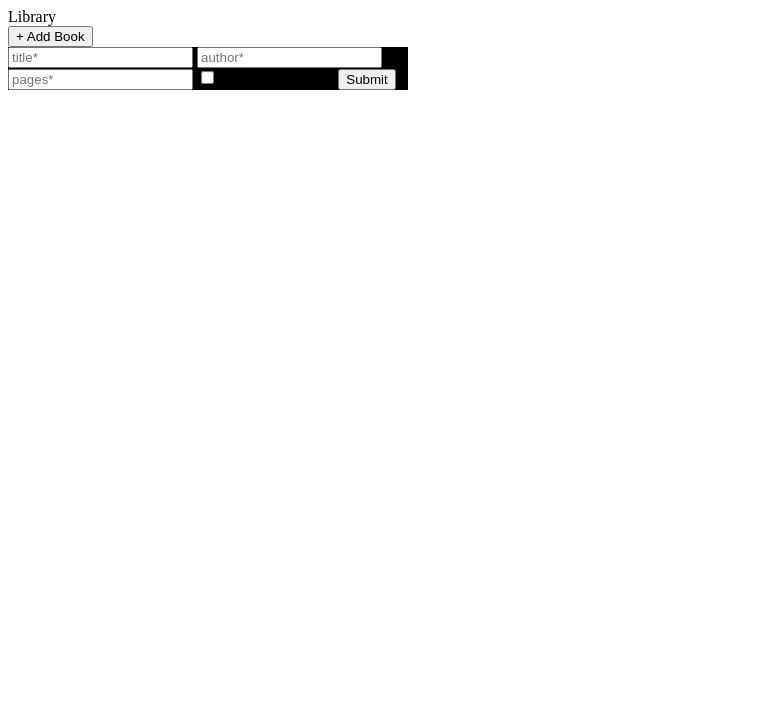
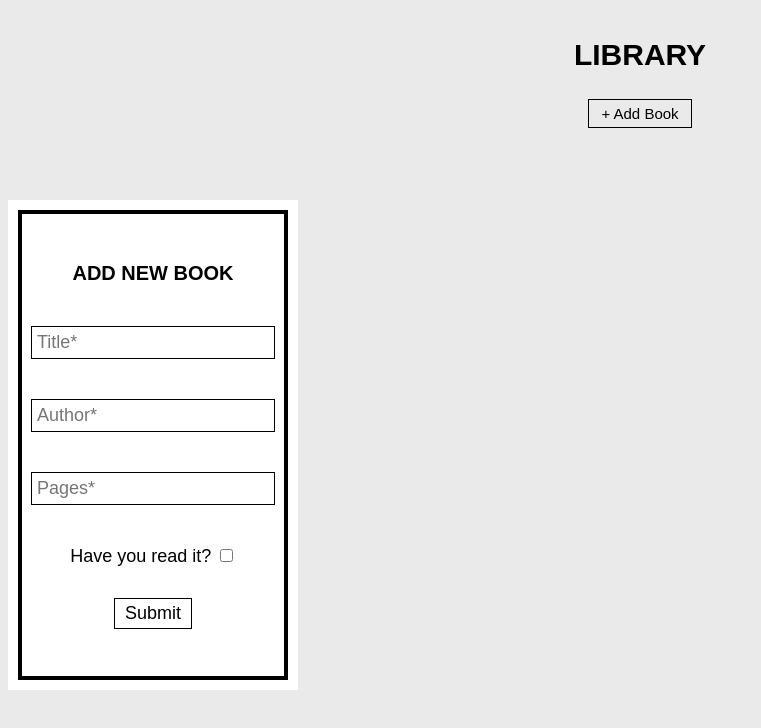
Before and after one commit to Leo-Vargas/library, a plain HTML site: page index.html in a window 1280 px wide. Both pictures are taken after a click on the button "+ Add Book". Shown: the whole page, without its empty margins (0-761 px from the left). Drawn offline with Linux system fonts and the light colour scheme.

Commit message:
updated stykes

```diff
--- a/index.html
+++ b/index.html
@@ -6,17 +6,23 @@
   <title>Library</title>
 </head>
 <body>
-  <header>Library</header>
+  <header>LIBRARY</header>
   <div id="libraryWrap">
-    <button id="newBook">+ Add Book</button>
   </div>
+  <div id="newBookWrap">
+  <button id="newBook">+ Add Book</button>
+  </div>
+
   <div id="formWrap" class="hiddenForm">
     <form id="submitBook">
-      <input id="title" type="text" placeholder="title*" name="title" required autofocus>
-      <input id="author" type="text" placeholder="author*" name="author" required>
-      <input id="pages" type="number" placeholder="pages*" name="pages" required>
+      <div id="addNewBook">ADD NEW BOOK</div>
+      <input id="title" type="text" placeholder="Title*" name="title" maxlength="100" required autofocus>
+      <input id="author" type="text" placeholder="Author*" name="author" maxlength="100" required>
+      <input id="pages" type="number" placeholder="Pages*" name="pages" max="10000" required>
+      <div id="cheboxWrap">
+      <label for="read">Have you read it?</label>
       <input id="read" type="checkbox" name="read" value="read">
-      <label for="read">Have you read it?</label>
+      </div>
       <input type="submit">
     </form>
   </div>
--- a/styles.css
+++ b/styles.css
@@ -1,18 +1,120 @@
+*{
+  font-family: Arial, Helvetica, sans-serif;
+}
+
+:root{
+  --bgColor: rgb(234, 234, 234);
+}
+
+body{
+background-color: var(--bgColor);
+}
+
+button{
+  background-color: white;
+  border: none;
+  cursor: pointer;
+  outline: solid 1px black;
+  padding: 5px 12px 5px 12px;
+}
+
+header{
+  height: 70px;
+  font-size: 30px;
+  font-weight: 600;
+  display: flex;
+  align-items: center;
+  justify-content: center;
+  margin-top: 20px;
+}
+
+#newBookWrap{
+  display: flex;
+  align-items: center;
+  justify-content: center;
+  margin-top: 10px;
+}
+
+#newBook{
+  outline: solid 1px black;
+  padding: 5px 12px 5px 12px;
+  font-size: 15px;
+  cursor: pointer;
+  background-color: var(--bgColor);
+}
+
+#newBook:hover{
+  outline: solid 2px black;
+}
+
 .hiddenForm{
   display: none;
 }
 
 .activeForm{
-  display: grid;
   display: flex;
-  flex-direction: row;
-  width: 400px;
-  background-color: black;
+  justify-content: center;
+  background-color: white;
+
+  outline: solid 4px black;
+  outline-offset: -14px;
+
+  height: 450px;
+  width: 250px;
+  position: fixed;
+  top: 200px;
+  left: calc(50vw - ((250px+20px)/2));
+  padding: 20px;
+
+}
+
+#submitBook{
+  display: flex;
+  flex-direction: column;
+  justify-content: space-evenly;
+  align-items: center;
+}
+
+
+#addNewBook{
+  font-size: 20px;
+  font-weight: 600;
+}
+
+input[type="text"], input[type="number"]{
+  font-size: 18px;
+  border: none;
+  outline: black 1px solid;
+  padding: 5px 5px 5px 5px;
+}
+
+input[type="checkbox"]{
+  cursor: pointer;
+}
+
+input[type="submit"]{
+  background-color: white;
+  border: none;
+  cursor: pointer;
+  outline: solid 1px black;
+  padding: 4px 10px 4px 10px;
+  font-size: 18px;
+  margin-top: -10px;
+}
+
+label{
+  font-size: 18px;
 }
 
 .cardText{
   font-size: large;
   color: pink;
+}
+
+#libraryWrap{
+  display: grid;
+  grid-template-columns: 1fr 1fr 1fr;
+  margin-bottom: 10px;
 }
 
 .read{
```
